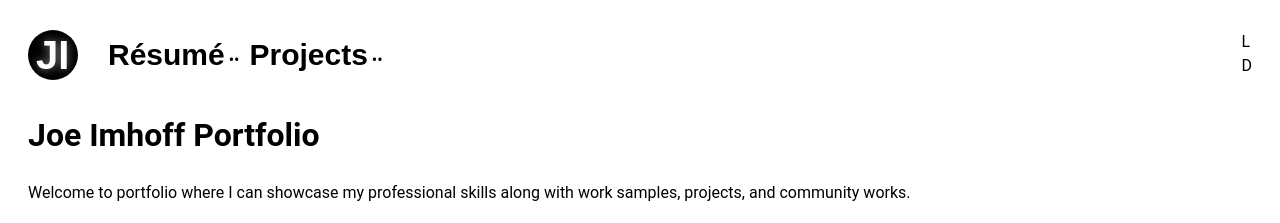
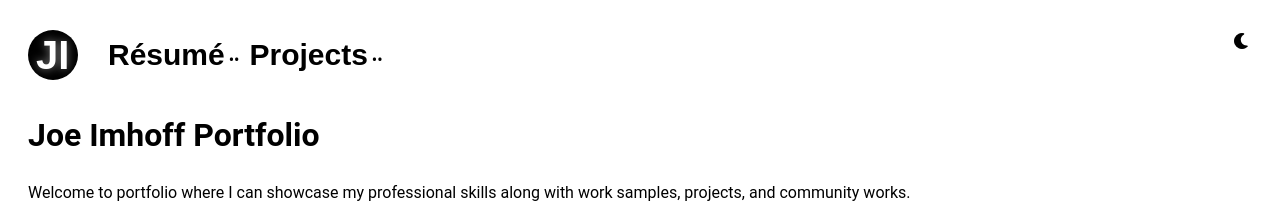
Before and after one commit to iwnnay/portfolio, a Jekyll site: the page built from index.markdown, in a window 1280 px wide. Shown: the top 223 px of the page. Built offline with Jekyll 4.4.1, drawn with Linux system fonts in a browser that asks for light colours; nearby versions of some CDN libraries; some web fonts are replaced.

Commit message:
Added colors for dark mode

```diff
--- a/_includes/header.html
+++ b/_includes/header.html
@@ -11,7 +11,6 @@
        </ul>
     </nav>
     <div class="mode-switches">
-        <div class="mode-switch dark">L</div>
-        <div class="mode-switch light">D</div>
+        <div class="mode-switch"><i class="fa-solid fa-moon"></i></div>
     </div>
 </header>
--- a/_sass/layout/background.scss
+++ b/_sass/layout/background.scss
@@ -16,15 +16,13 @@
 }
 
 .background-fade {
-  background: linear-gradient(to bottom, rgba(255,255,255, 1) 0%,rgba(255,255,255, 0) 100%);
+  background: var(--background-fade);
   z-index: 1;
 }
 
 .background-pattern {
   z-index: 0;
 
-  --_l: #0000 calc(25% / 3), var(--c1) 0 25%, #0000 0;
-  --_g: conic-gradient(from 120deg at 50% 87.5%, var(--c1) 120deg, #0000 0);
   background: var(--_g), var(--_g) 0 calc(var(--s) / 2),
   conic-gradient(from 180deg at 75%, var(--c2) 60deg, #0000 0),
   conic-gradient(from 60deg at 75% 75%, var(--c1) 0 60deg, #0000 0),
--- a/_sass/layout/base.scss
+++ b/_sass/layout/base.scss
@@ -2,6 +2,7 @@
 body {
   font-family: "Roboto", sans-serif;
   line-height: 1.5;
+  color: var(--primary-color);
 }
 
 header, main {
--- a/_sass/layout/footer.scss
+++ b/_sass/layout/footer.scss
@@ -6,7 +6,7 @@
   bottom: 0;
   left: 0;
   width: 100%;
-  background: linear-gradient(to top, rgba(255,255,255, 1) 0%,rgba(255,255,255, 0) 100%);
+  background: var(--footer-fade);
   margin: 0;
   padding: 20px 0 0;
   line-height: 60px;
--- a/_sass/layout/nav.scss
+++ b/_sass/layout/nav.scss
@@ -29,7 +29,7 @@
 
 nav a {
   font-family: "Special Gothic Condensed One", sans-serif;
-  color: black;
+  color: var(--primary-color);
   text-decoration: none;
   font-weight: bold;
   font-size: 30px;
@@ -44,7 +44,7 @@
 }
 
 .passive-logo .text {
-  color: white;
+  color: var(--secondary-color);
   font-family: "Special Gothic Condensed One", sans-serif;
   font-size: 40px;
   font-weight: 700;
@@ -62,10 +62,18 @@
 .circle {
   width: 50px;
   height: 50px;
-  background-color: black;
+  background-color: var(--primary-color);
   border-radius: 50%;
   display: flex;
   justify-content: center;
   align-items: center;
   position: relative;
 }
+
+body.light .mode-switch {
+  --fa: "\f185";
+}
+
+body.dark .mode-switch {
+  --fa: "\f186";
+}
--- a/_sass/main.scss
+++ b/_sass/main.scss
@@ -6,16 +6,73 @@
   --secondary-color: #fff;
   --secondary-light: #b6b6b6;
   --stand-out: rgba(255, 255, 255, 0.4);
+
   --s: 360px; /* size of pattern */
   --c1: #d6aeec;
   --c2: #e2dbf0;
   --c3: #aaabbb;
+  --_l: #0000 calc(25% / 3), var(--c1) 0 25%, #0000 0;
+  --_g: conic-gradient(from 120deg at 50% 87.5%, var(--c1) 120deg, #0000 0);
 
   --w1: var(--secondary-light);
   --w2: var(--c1);
   --w3: var(--c2);
   --w4: var(--c3);
+
+  --background-fade: linear-gradient(to bottom, rgba(255,255,255, 1) 0%,rgba(255,255,255, 0) 100%);
+  --footer-fade: linear-gradient(to top, rgba(255,255,255, 1) 0%,rgba(255,255,255, 0) 100%);
+
+  background: var(--secondary-color);
 }
+
+body.dark {
+  --primary-color: #FFF;
+  --primary-light: #b6b6b6;
+  --secondary-color: #000;
+  --secondary-light: #606060;
+  --stand-out: rgba(0, 0, 0, 0.4);
+
+  --s: 360px; /* size of pattern */
+  --c1: #4f2a63;
+  --c2: #36215e;
+  --c3: #2c2b30;
+  --_g: conic-gradient(from 120deg at 50% 87.5%, var(--c1) 120deg, #0000 0);
+  --_l: #0000 calc(25% / 3), var(--c1) 0 25%, #0000 0;
+
+  --w1: var(--secondary-light);
+  --w2: var(--c1);
+  --w3: var(--c2);
+  --w4: var(--c3);
+
+  --background-fade: linear-gradient(to bottom, rgba(0,0,0, 1) 0%,rgba(0,0,0, 0) 100%);
+  --footer-fade: linear-gradient(to top, rgba(0,0,0, 1) 0%,rgba(0,0,0, 0) 100%);
+
+  background: var(--secondary-color);
+}
+
+body.zdark {
+  --primary-color: #FFF;
+  --primary-light: #b6b6b6;
+  --secondary-color: #000;
+  --secondary-light: #606060;
+  --stand-out: rgba(0, 0, 0, 0.4);
+
+  --s: 360px; /* size of pattern */
+  --c1: #8d4bb1;
+  --c2: #3a1d75;
+  --c3: #35363a;
+  --_g: conic-gradient(from 120deg at 50% 87.5%, var(--c1) 120deg, #0000 0);
+
+  --w1: var(--secondary-light);
+  --w2: var(--c1);
+  --w3: var(--c2);
+  --w4: var(--c3);
+
+  --background-fade: linear-gradient(to bottom, rgba(0,0,0, 1) 0%,rgba(0,0,0, 0) 100%);
+
+  background: var(--secondary-color);
+}
+
 
 @import "layout/base";
 @import "layout/nav";
```
